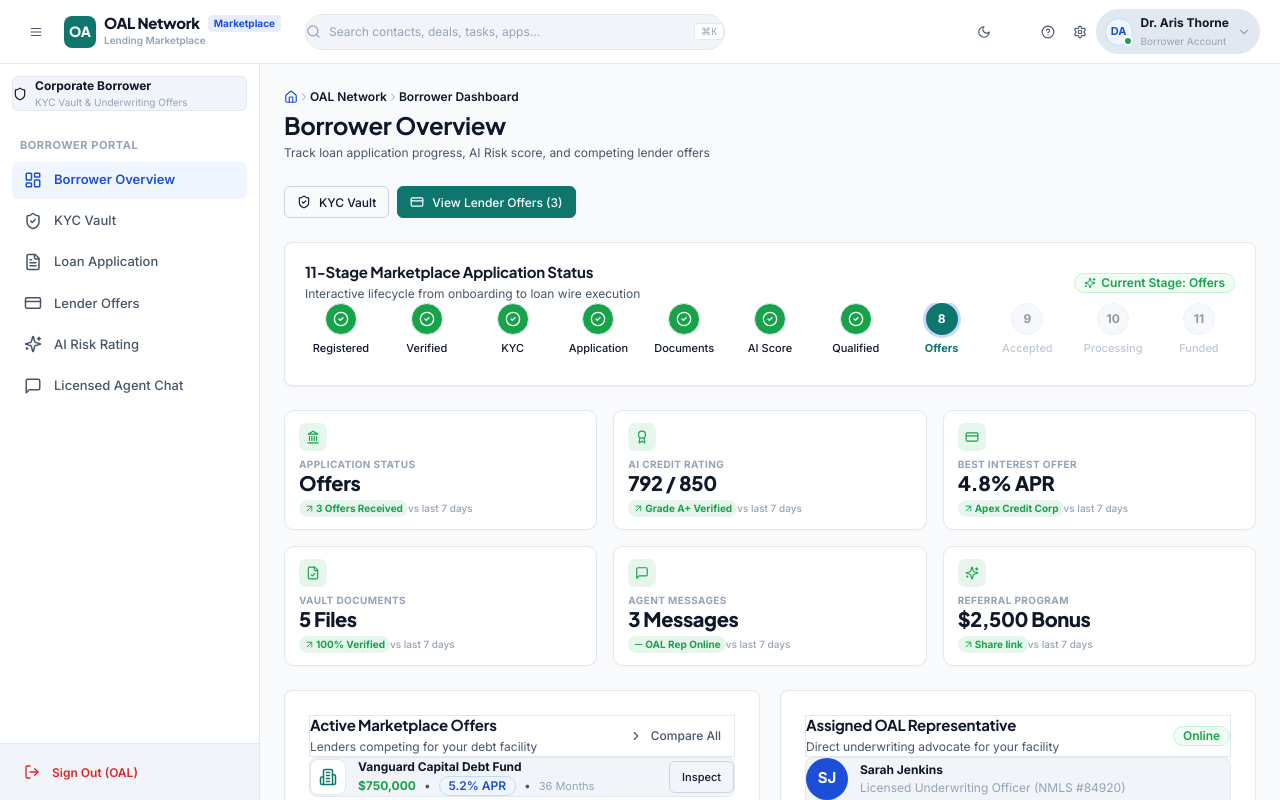
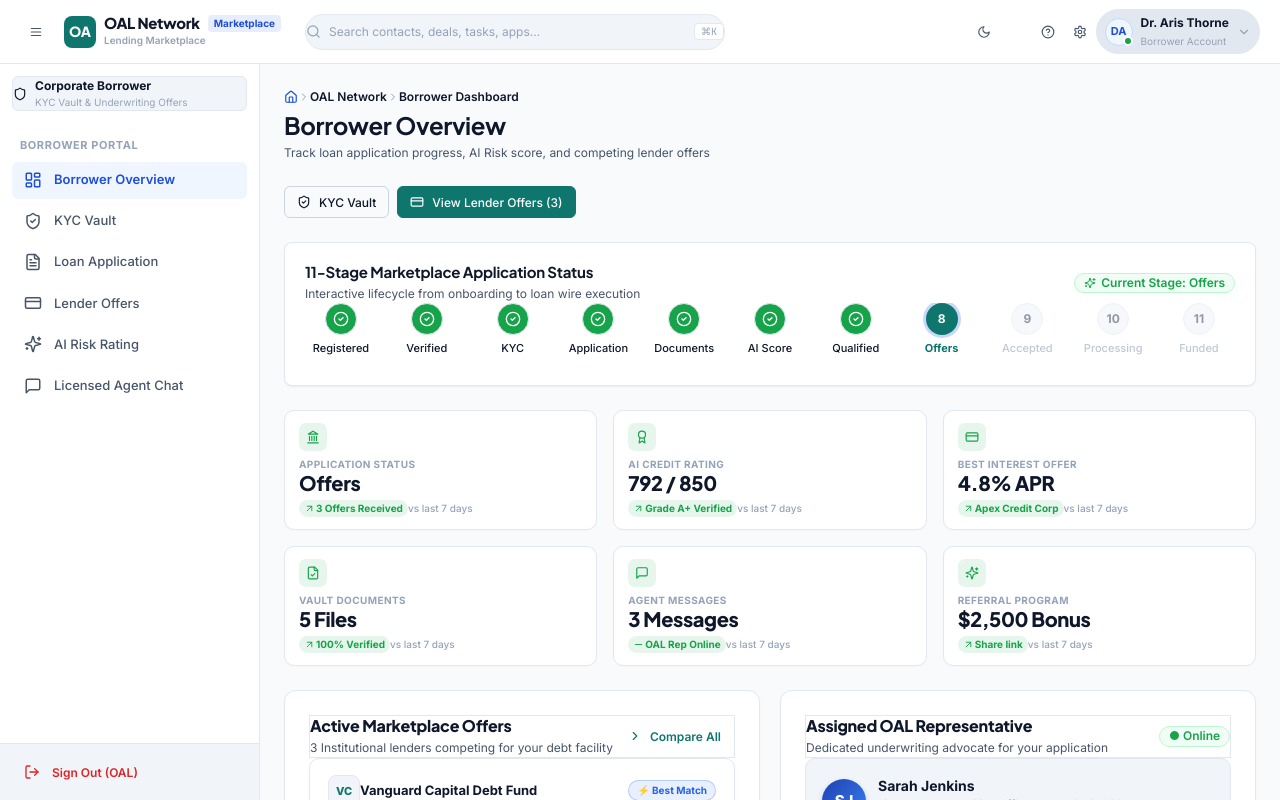
Before and after one commit to AKRITIKUSHWAHA/CRM, a React (Vite) app: page /oal/borrower/dashboard in a window 1280 px wide. Built offline with nearby package versions, Linux system fonts and the light colour scheme; the HTML template or start-up script is replaced by a standard one.

Commit message:
style: ultra-sleek finance redesign for active offers and underwriting rep card

```diff
--- a/src/pages/oal/borrower/OalBorrowerDashboard.jsx
+++ b/src/pages/oal/borrower/OalBorrowerDashboard.jsx
@@ -244,7 +244,7 @@ export const OalBorrowerDashboard = () => {
       <div className="grid-responsive-2col">
         {/* Left Card: Active Marketplace Offers */}
         {acceptedOffer ? (
-          <Card style={{ padding: '1.5rem', border: '2px solid var(--success)' }}>
+          <Card style={{ padding: '1.5rem', border: '2px solid var(--success)', borderRadius: '12px' }}>
             <div className="flex items-center justify-between mb-3">
               <Badge variant="success" icon={CheckCircle2}>Accepted Lender Offer</Badge>
               <span className="font-mono text-xs text-tertiary">{acceptedOffer.id}</span>
@@ -266,143 +266,242 @@ export const OalBorrowerDashboard = () => {
             </div>
           </Card>
         ) : (
-          <Card style={{ padding: '1.5rem' }}>
-            <div className="flex items-center justify-between border-b border-subtle pb-3.5 mb-3.5">
+          <Card style={{ padding: '1.5rem', borderRadius: '12px', display: 'flex', flexDirection: 'column', justifyContent: 'space-between' }}>
             <div>
-                <h3 style={{ fontSize: '15px', fontWeight: 700, margin: 0, color: 'var(--text-primary)' }}>
+              {/* Header */}
+              <div className="flex items-center justify-between border-b border-subtle pb-3 mb-4">
+                <div>
+                  <h3 style={{ fontSize: '16px', fontWeight: 800, margin: 0, color: 'var(--text-primary)' }}>
                     Active Marketplace Offers
                   </h3>
-                <span className="text-xs text-secondary">Lenders competing for your debt facility</span>
+                  <span className="text-xs text-secondary">3 Institutional lenders competing for your debt facility</span>
                 </div>
                 <Button
                   variant="ghost"
                   size="sm"
                   icon={ChevronRight}
                   onClick={() => navigate('/oal/borrower/offers')}
+                  style={{ color: 'var(--accent)', fontWeight: 600 }}
                 >
                   Compare All
                 </Button>
               </div>
 
-            <div className="flex flex-col gap-3">
-              {offers.map((off) => (
+              {/* Offers List */}
+              <div className="flex flex-col gap-3.5">
+                {offers.map((off, idx) => {
+                  const tagConfig = [
+                    { label: '⚡ Best Match', bg: 'rgba(37, 99, 235, 0.1)', color: '#2563eb', border: 'rgba(37, 99, 235, 0.25)' },
+                    { label: '🔥 Lowest APR', bg: 'rgba(22, 163, 74, 0.1)', color: '#16a34a', border: 'rgba(22, 163, 74, 0.25)' },
+                    { label: '💎 Max Capital', bg: 'rgba(147, 51, 234, 0.1)', color: '#9333ea', border: 'rgba(147, 51, 234, 0.25)' },
+                  ][idx % 3];
+
+                  const initials = off.lender.split(' ').slice(0, 2).map((w) => w[0]).join('');
+
+                  return (
                     <div
                       key={off.id}
-                  className="p-3.5 surface-secondary rounded-md border-subtle flex items-center justify-between gap-3 transition-all hover:border-primary"
-                  style={{ transition: 'all 0.15s ease' }}
+                      style={{
+                        padding: '1rem 1.125rem',
+                        backgroundColor: 'var(--surface)',
+                        borderRadius: '10px',
+                        border: '1px solid var(--border)',
+                        boxShadow: '0 1px 3px rgba(0,0,0,0.03)',
+                        transition: 'all 0.2s ease',
+                      }}
+                      className="flex flex-col gap-2.5 hover:border-primary"
                     >
-                  <div className="flex items-center gap-3 min-w-0">
+                      {/* Top Row: Lender & Badge Tag */}
+                      <div className="flex items-center justify-between gap-2">
+                        <div className="flex items-center gap-2.5 min-w-0">
                           <div
                             style={{
-                        width: '36px',
-                        height: '36px',
+                              width: '32px',
+                              height: '32px',
                               borderRadius: '8px',
-                        backgroundColor: 'var(--surface)',
+                              backgroundColor: 'var(--surface-secondary)',
                               border: '1px solid var(--border)',
                               color: 'var(--accent)',
                               display: 'flex',
                               alignItems: 'center',
                               justifyContent: 'center',
+                              fontWeight: 800,
+                              fontSize: '11px',
                               flexShrink: 0,
                             }}
                           >
-                      <Building2 size={18} />
+                            {initials}
                           </div>
-                    <div className="flex flex-col gap-0.5 min-w-0">
-                      <span className="font-bold text-xs text-primary truncate">{off.lender}</span>
-                      <div className="flex items-center gap-2 text-xs text-secondary flex-wrap">
-                        <span className="font-bold text-success">{off.amount}</span>
-                        <span>•</span>
-                        <Badge variant="primary" style={{ fontSize: '10px', padding: '1px 6px' }}>{off.rate}</Badge>
-                        <span>•</span>
-                        <span className="text-tertiary" style={{ fontSize: '11px' }}>{off.term}</span>
+                          <span className="font-bold text-xs text-primary truncate" style={{ fontSize: '13px' }}>
+                            {off.lender}
+                          </span>
                         </div>
+
+                        <span
+                          style={{
+                            fontSize: '10px',
+                            fontWeight: 700,
+                            padding: '2px 8px',
+                            borderRadius: '9999px',
+                            backgroundColor: tagConfig.bg,
+                            color: tagConfig.color,
+                            border: `1px solid ${tagConfig.border}`,
+                            flexShrink: 0,
+                          }}
+                        >
+                          {tagConfig.label}
+                        </span>
                       </div>
+
+                      {/* Bottom Row: Amount, Rate, Term & Inspect Action */}
+                      <div className="flex items-center justify-between gap-3 pt-1 border-t border-subtle">
+                        <div className="flex items-center gap-2.5 text-xs flex-wrap">
+                          <span style={{ fontSize: '14px', fontWeight: 800, color: 'var(--text-primary)' }}>
+                            {off.amount}
+                          </span>
+                          <span
+                            style={{
+                              fontSize: '11px',
+                              fontWeight: 700,
+                              color: 'var(--success)',
+                              backgroundColor: 'rgba(22, 163, 74, 0.08)',
+                              padding: '2px 6px',
+                              borderRadius: '4px',
+                            }}
+                          >
+                            {off.rate}
+                          </span>
+                          <span className="text-tertiary" style={{ fontSize: '11px' }}>
+                            {off.term}
+                          </span>
                         </div>
 
                         <Button
                           variant="outline"
                           size="sm"
                           onClick={() => handleInspectOffer(off)}
-                    style={{ fontSize: '11px', flexShrink: 0 }}
+                          style={{ fontSize: '11px', height: '30px', padding: '0 10px', fontWeight: 600 }}
                         >
-                    Inspect
+                          Inspect Terms
                         </Button>
                       </div>
-              ))}
+                    </div>
+                  );
+                })}
+              </div>
             </div>
           </Card>
         )}
 
         {/* Right Card: Assigned OAL Representative */}
-        <Card style={{ padding: '1.5rem', display: 'flex', flexDirection: 'column', justifyContent: 'space-between' }}>
+        <Card style={{ padding: '1.5rem', borderRadius: '12px', display: 'flex', flexDirection: 'column', justifyContent: 'space-between' }}>
           <div>
-            <div className="flex items-center justify-between border-b border-subtle pb-3.5 mb-3.5">
+            {/* Header */}
+            <div className="flex items-center justify-between border-b border-subtle pb-3 mb-4">
               <div>
-                <h3 style={{ fontSize: '15px', fontWeight: 700, margin: 0, color: 'var(--text-primary)' }}>
+                <h3 style={{ fontSize: '16px', fontWeight: 800, margin: 0, color: 'var(--text-primary)' }}>
                   Assigned OAL Representative
                 </h3>
-                <span className="text-xs text-secondary">Direct underwriting advocate for your facility</span>
+                <span className="text-xs text-secondary">Dedicated underwriting advocate for your application</span>
               </div>
-              <Badge variant="success">Online</Badge>
+              <Badge variant="success" style={{ padding: '3px 8px', fontSize: '11px' }}>
+                ● Online
+              </Badge>
             </div>
 
             {/* Representative Profile Card */}
-            <div className="p-3.5 surface-secondary rounded-md border-subtle flex flex-col gap-3 mb-4">
+            <div
+              style={{
+                padding: '1rem',
+                backgroundColor: 'var(--surface-secondary)',
+                borderRadius: '10px',
+                border: '1px solid var(--border)',
+                marginBottom: '1rem',
+              }}
+              className="flex flex-col gap-3"
+            >
               <div className="flex items-center gap-3">
                 <div
                   style={{
-                    width: '42px',
-                    height: '42px',
+                    width: '44px',
+                    height: '44px',
                     borderRadius: '50%',
-                    backgroundColor: 'var(--primary)',
+                    background: 'linear-gradient(135deg, #1e40af 0%, #3b82f6 100%)',
                     color: '#ffffff',
                     display: 'flex',
                     alignItems: 'center',
                     justifyContent: 'center',
-                    fontWeight: 700,
+                    fontWeight: 800,
                     fontSize: '15px',
                     flexShrink: 0,
-                    boxShadow: 'var(--shadow-sm)',
+                    boxShadow: '0 2px 5px rgba(37, 99, 235, 0.25)',
                   }}
                 >
                   SJ
                 </div>
                 <div>
-                  <div className="font-bold text-xs text-primary">Sarah Jenkins</div>
-                  <div className="text-xs text-tertiary">Licensed Underwriting Officer (NMLS #84920)</div>
+                  <div className="font-bold text-xs text-primary" style={{ fontSize: '14px' }}>
+                    Sarah Jenkins
+                  </div>
+                  <div className="text-xs text-secondary" style={{ fontSize: '11px' }}>
+                    Licensed Underwriting Officer &bull; NMLS #84920
+                  </div>
+                  <div className="text-tertiary mt-0.5" style={{ fontSize: '10px' }}>
+                    Avg. Response Time: &lt; 5 minutes
+                  </div>
                 </div>
               </div>
 
-              <div className="p-3 rounded-md surface text-xs text-secondary border-subtle" style={{ backgroundColor: 'var(--surface)' }}>
-                <p className="margin-0 italic">"{messages[messages.length - 1]?.text || 'I will review your offer terms with Vanguard.'}"</p>
+              {/* Speech Bubble */}
+              <div
+                style={{
+                  padding: '0.75rem 1rem',
+                  backgroundColor: 'var(--surface)',
+                  borderRadius: '8px',
+                  border: '1px solid var(--border)',
+                  borderLeft: '3px solid var(--accent)',
+                  fontSize: '12px',
+                  lineHeight: '1.5',
+                  color: 'var(--text-primary)',
+                }}
+              >
+                <p className="margin-0 italic">
+                  "{messages[messages.length - 1]?.text || 'I am negotiating directly with Vanguard’s underwriting team. I will update your offers tab shortly.'}"
+                </p>
                 <div className="flex justify-end text-tertiary mt-1" style={{ fontSize: '10px' }}>
-                  {messages[messages.length - 1]?.time || '10:45 AM'} • Delivered
+                  {messages[messages.length - 1]?.time || '10:45 AM'} &bull; Direct Note
                 </div>
               </div>
             </div>
 
             {/* Quick Mini Reply Input */}
-            <form onSubmit={handleSendQuickReply} className="flex items-center gap-2 mb-4">
+            <form onSubmit={handleSendQuickReply} className="flex items-center gap-2 mb-3">
               <Input
                 value={quickReplyText}
                 onChange={(e) => setQuickReplyText(e.target.value)}
-                placeholder="Type a quick reply to Sarah..."
-                style={{ height: '38px', fontSize: '12px' }}
-                className="flex-1"
+                placeholder="Type a quick message to Sarah..."
+                style={{ height: '38px', fontSize: '12px', flex: 1 }}
               />
-              <Button variant="primary" size="sm" type="submit" icon={Send} style={{ height: '38px' }}>
+              <Button
+                variant="primary"
+                size="sm"
+                type="submit"
+                icon={Send}
+                style={{ height: '38px', minWidth: '80px', justifyContent: 'center' }}
+              >
                 Send
               </Button>
             </form>
           </div>
 
+          {/* Dedicated Chat Portal CTA Button */}
           <Button
             variant="outline"
             size="sm"
             icon={MessageSquare}
             className="w-full justify-center"
             onClick={() => navigate('/oal/borrower/messages')}
+            style={{ height: '38px', fontWeight: 600, marginTop: '0.5rem' }}
           >
             Open Dedicated Chat Portal
           </Button>
```
Lines whose indentation alone changed are shown as unchanged.
